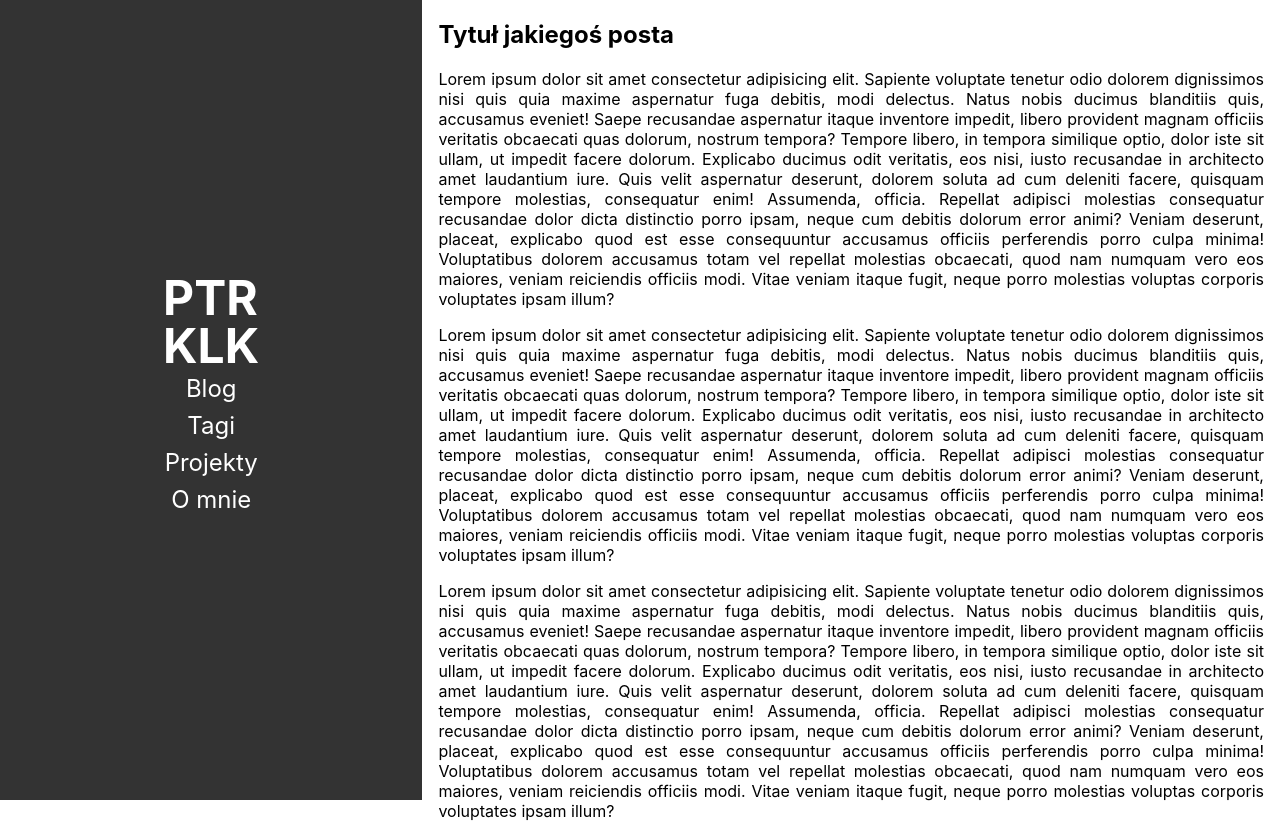
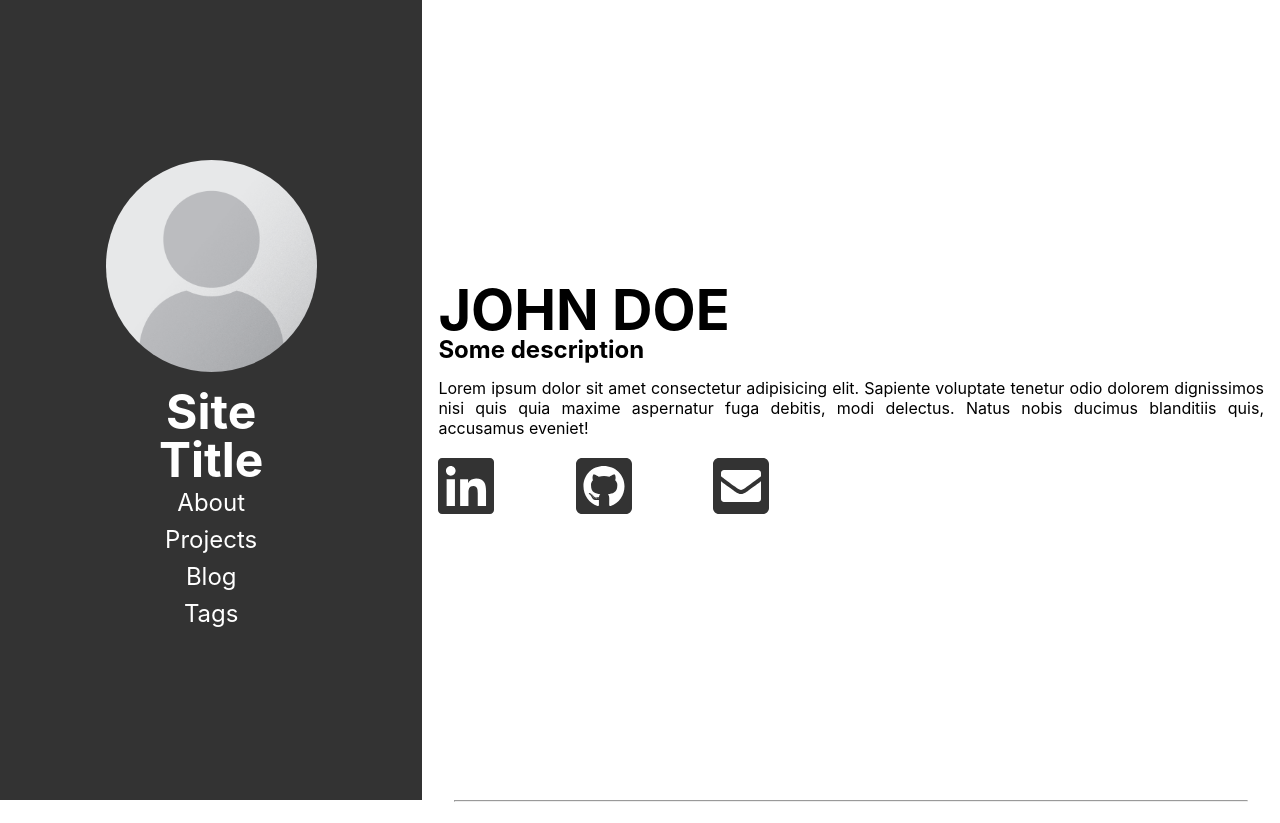
Before and after one commit to PTR-KLK/portfolio-blog-styled, a React (Create React App) app: page / in a window 1280 px wide. Shown: the top 823 px of the page. Built offline with nearby package versions, Linux system fonts and the light colour scheme.

Commit message:
add about page and sidebar changes

```diff
--- a/package.json
+++ b/package.json
@@ -3,6 +3,10 @@
   "version": "0.1.0",
   "private": true,
   "dependencies": {
+    "@fortawesome/fontawesome-svg-core": "^1.2.28",
+    "@fortawesome/free-brands-svg-icons": "^5.13.0",
+    "@fortawesome/free-solid-svg-icons": "^5.13.0",
+    "@fortawesome/react-fontawesome": "^0.1.9",
     "@testing-library/jest-dom": "^4.2.4",
     "@testing-library/react": "^9.5.0",
     "@testing-library/user-event": "^7.2.1",
--- /dev/null
+++ b/src/components/about/about.component.js
@@ -0,0 +1,27 @@
+import React from "react";
+import { Author, Header, Subheader, Links } from "../about/about.style";
+import { faLinkedin, faGithubSquare } from "@fortawesome/free-brands-svg-icons";
+import { faEnvelopeSquare } from "@fortawesome/free-solid-svg-icons";
+import { FontAwesomeIcon } from "@fortawesome/react-fontawesome";
+
+function About() {
+  return (
+    <Author>
+      <Header>John Doe</Header>
+      <Subheader>Some description</Subheader>
+      <p>
+        Lorem ipsum dolor sit amet consectetur adipisicing elit. Sapiente
+        voluptate tenetur odio dolorem dignissimos nisi quis quia maxime
+        aspernatur fuga debitis, modi delectus. Natus nobis ducimus blanditiis
+        quis, accusamus eveniet!
+      </p>
+      <Links>
+        <a href="" target="_blank"><FontAwesomeIcon size='4x' icon={faLinkedin} color="#333" /></a>
+        <a href="" target="_blank"><FontAwesomeIcon size='4x' icon={faGithubSquare} color="#333" /></a>
+        <a href="" target="_blank"><FontAwesomeIcon size='4x' icon={faEnvelopeSquare} color="#333" /></a>
+      </Links>
+    </Author>
+  );
+}
+
+export default About;
--- /dev/null
+++ b/src/components/about/about.style.js
@@ -0,0 +1,40 @@
+import styled from 'styled-components';
+
+export const Author = styled.section`
+    padding: 0 1rem;
+    height: 100vh;
+    display: flex;
+    flex-direction: column;
+    justify-content: center;
+`;
+
+export const Header = styled.h1`
+    margin: 0;
+    font-size: 3.5rem;
+    line-height: 3.5rem;
+    text-transform: uppercase;
+`;
+
+export const Subheader = styled.h2`
+    margin: 0;
+    font-size: 1.5rem;
+    line-height: 1.5rem;
+`;
+
+export const Info = styled.p`
+    font-size: 1rem;
+`;
+
+export const Links = styled.figure`
+    margin: 0;
+    display: flex;
+    justify-content: space-between;
+
+    @media (min-width: 376px) {
+        width: 60%;
+    }
+
+    @media (min-width: 769px) {
+        width: 40%;
+    }
+`;
--- a/src/components/content/content.component.js
+++ b/src/components/content/content.component.js
@@ -1,10 +1,17 @@
 import React from "react";
-import { Main } from "./content.style";
+import { Main, Hardline } from "./content.style";
 import Article from '../article/article.component';
+import About from '../about/about.component';
 
 function Content() {
   return (
     <Main>
+        <About />
+        <Hardline />
+        <Article />
+        <Hardline />
+        <Article />
+        <Hardline />
         <Article />
     </Main>
   );
--- a/src/components/content/content.style.js
+++ b/src/components/content/content.style.js
@@ -20,3 +20,7 @@ export const Main = styled.main`
         width: 33%;
     }
 `;
+
+export const Hardline = styled.hr`
+    margin: 0 2rem;
+`;
--- a/src/components/sidebar/sidebar.component.js
+++ b/src/components/sidebar/sidebar.component.js
@@ -1,20 +1,22 @@
 import React from "react";
-import { Navigation, Menu, MenuItem, Header, Title } from "./sidebar.style";
+import { Navigation, Menu, MenuItem, Header, Title, Image } from "./sidebar.style";
+import Me from "../../resources/me.png"
 
 
 function Sidebar() {
   return (
     <Navigation>
       <Header>
+        <Image src={Me} alt="Me"/>
         <Title>
-          <h2>PTR</h2>
-          <h2>KLK</h2>
+          <h2>Site</h2>
+          <h2>Title</h2>
         </Title>
         <Menu>
+          <MenuItem>About</MenuItem>
+          <MenuItem>Projects</MenuItem>
           <MenuItem>Blog</MenuItem>
-          <MenuItem>Tagi</MenuItem>
-          <MenuItem>Projekty</MenuItem>
-          <MenuItem>O mnie</MenuItem>
+          <MenuItem>Tags</MenuItem>
         </Menu>
       </Header>
     </Navigation>
--- a/src/components/sidebar/sidebar.style.js
+++ b/src/components/sidebar/sidebar.style.js
@@ -27,7 +27,24 @@ export const Navigation = styled.nav`
     }
 `;
 
+export const Image = styled.img`
+    width: 50%;
+    height: auto;
+    border-radius: 50%;
+    margin-bottom: 1rem;
+    display: none;
+
+    @media (min-width: 769px) {
+       display: block;
+    }
+
+`;
+
 export const Title = styled.div`
+
+    display: flex;
+    flex-direction: column;
+    align-items: center;
 
     & h2 {
         line-height: 2rem;
```
Also changed, not shown: src/resources/me.png (added), 1 other file (tests, documents, lock files or other folders).
